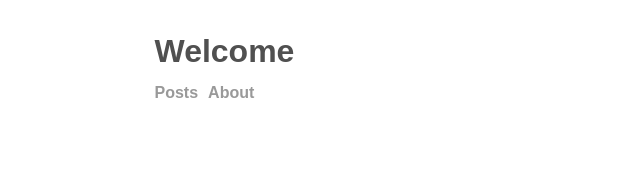
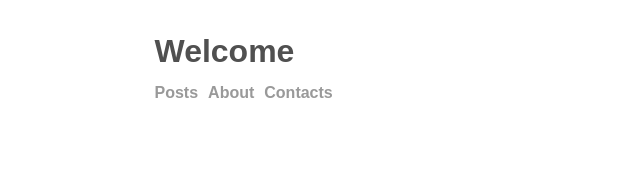
Before and after one commit to domeafavour/next-blog, a Next.js app: page /next-blog/ in a window 1280 px wide. Shown: the top 171 px of the page, without its empty margins (178-818 px from the left). Built offline with nearby package versions, Linux system fonts and the light colour scheme.

Commit message:
feat: `contacts` page

```diff
--- a/src/components/Header.tsx
+++ b/src/components/Header.tsx
@@ -15,6 +15,7 @@ export const Header: React.FC<Props> = () => {
             <nav className="menu-content">
               <Link href="/posts">Posts</Link>
               <Link href="/about">About</Link>
+              <Link href="/contacts">Contacts</Link>
             </nav>
           </div>
         </h3>
--- /dev/null
+++ b/src/pages/contacts.mdx
@@ -0,0 +1 @@
+## contacts
```
